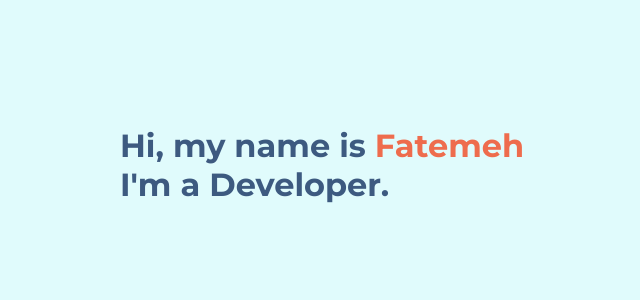
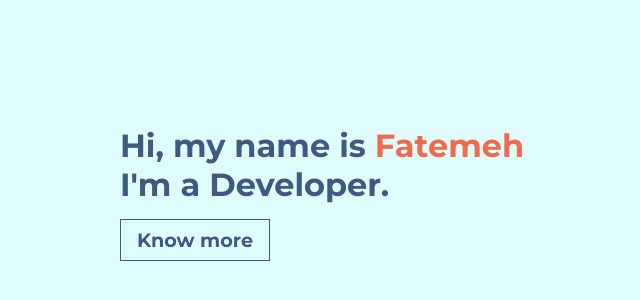
Before and after one commit to xaphaniafox/resume, a plain HTML site: page src/index.html in a window 1280 px wide. Shown: the part 146-446 px from the top of the page, without its empty margins (136-776 px from the left). Drawn offline with Linux system fonts and the light colour scheme.

Commit message:
hero section for now

```diff
--- a/src/index.html
+++ b/src/index.html
@@ -17,6 +17,9 @@
         Hi, my name is <span>Fatemeh</span><br>
         I'm a Developer.
       </p>
+      <p class="hero-cta">
+        <a rel="noreferrer" href="#about" class="btn">Know more</a>
+      </p>
     </div>
   </div>
 </body>
--- a/src/style.css
+++ b/src/style.css
@@ -43,3 +43,16 @@ span {
     transform: translateX(0)
   }
 }
+
+.hero-cta {
+  margin-top: -20px;
+  margin-bottom: -20px;
+}
+
+.btn {
+  text-decoration: none;
+  color:#3d5a80;
+  font-size: .6em;
+  border: 1px solid #3d5a80;
+  padding: 8px 16px;
+}
```
